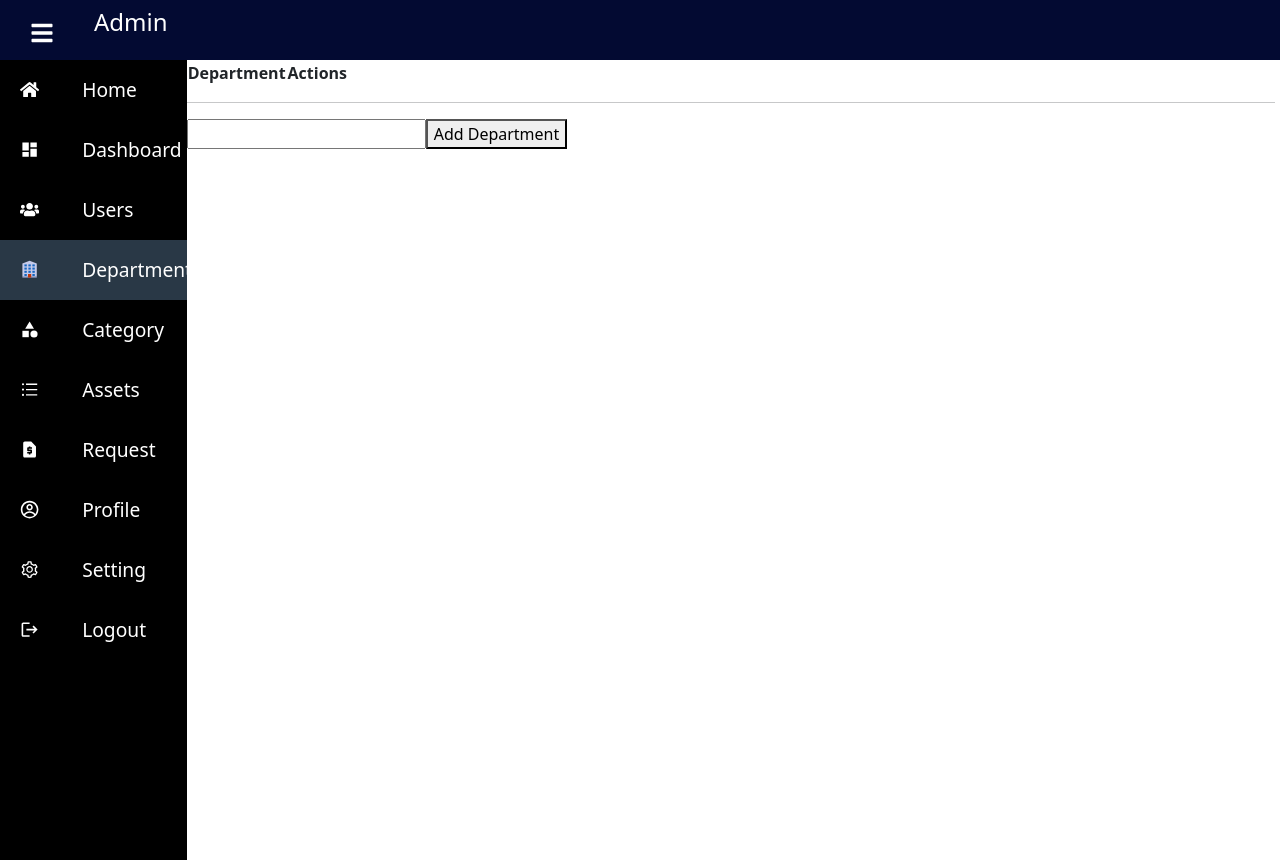
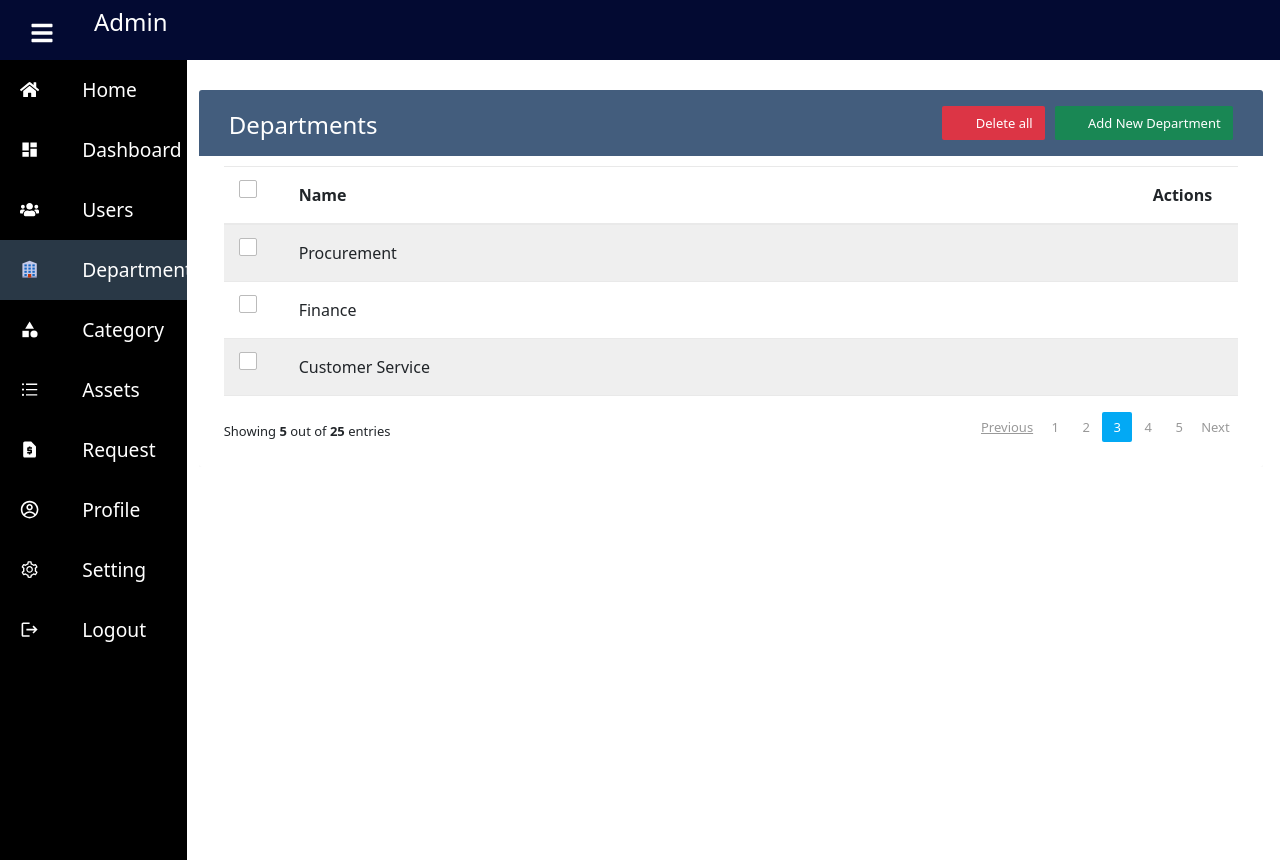
Before and after one commit to Rose-Maina/Asset-Inventory-Mgt-System, a React (Create React App) app in the folder client/: page /department in a window 1280 px wide. Built offline with nearby package versions, Linux system fonts and the light colour scheme.

Commit message:
Updated dependencies

```diff
--- a/client/src/Pages/Department.js
+++ b/client/src/Pages/Department.js
@@ -1,107 +1,176 @@
-import React from 'react';
 
-export default class DynamicTable extends React.Component {
-  constructor(props) {
-    super(props);
+import React from "react";
+import "bootstrap/dist/css/bootstrap.min.css";
 
-    this.state = {
-      department: "",
-      departments: []
-    }
-  }
+const Department = () => {
+  return (
+    <>
+<div class="container-xl">
+	<div class="table-responsive">
+		<div class="table-wrapper">
+			<div class="table-title">
+				<div class="row">
+					<div class="col-sm-6">
+						<h2>Departments</h2>
+					</div>
+					<div class="col-sm-6">
+						<a href="#addEmployeeModal" class="btn btn-success" data-toggle="modal"><i class="material-icons">&#xE147;</i> <span>Add New Department</span></a>
+						<a href="#deleteEmployeeModal" class="btn btn-danger" data-toggle="modal"><i class="material-icons">&#xE15C;</i> <span>Delete all</span></a>
+					</div>
+				</div>
+			</div>
 
-  updateDepartment(event) {
-    this.setState({
-      department: event.target.value
-    });
-  }
+			<table class="table table-striped table-hover">
+				<thead>
+					<tr>
+						<th>
+							<span class="custom-checkbox">
+								<input type="checkbox" id="selectAll"/>
+								<label for="selectAll"></label>
+							</span>
+						</th>
+						<th>Name</th>
+						<th>Actions</th>
+					</tr>
+				</thead>
+				<tbody>
+					<tr>
+						<td>
+							<span class="custom-checkbox">
+								<input type="checkbox" id="checkbox1" name="options[]" value="1"/>
+								<label for="checkbox1"></label>
+							</span>
+						</td>
+						<td>Procurement</td>
 
-  handleClick() {
-    var departments = this.state.departments;
 
-    departments.push(this.state.department);
+						<td>
+							<a href="#editEmployeeModal" class="edit" data-toggle="modal"><i class="material-icons" data-toggle="tooltip" title="Edit">&#xE254;</i></a>
+							<a href="#deleteEmployeeModal" class="delete" data-toggle="modal"><i class="material-icons" data-toggle="tooltip" title="Delete">&#xE872;</i></a>
+						</td>
+					</tr>
+					<tr>
+						<td>
+							<span class="custom-checkbox">
+								<input type="checkbox" id="checkbox2" name="options[]" value="1"/>
+								<label for="checkbox2"></label>
+							</span>
+						</td>
 
-    this.setState({
-      departments: departments,
-      department: ""
-    });
-  }
+						<td>Finance</td>
 
-  handleItemChanged(i, event) {
-    var departments = this.state.departments;
-    departments[i]  = event.target.value;
+						<td>
+							<a href="#editEmployeeModal" class="edit" data-toggle="modal"><i class="material-icons" data-toggle="tooltip" title="Edit">&#xE254;</i></a>
+							<a href="#deleteEmployeeModal" class="delete" data-toggle="modal"><i class="material-icons" data-toggle="tooltip" title="Delete">&#xE872;</i></a>
+						</td>
+					</tr>
+					<tr>
+						<td>
+							<span class="custom-checkbox">
+								<input type="checkbox" id="checkbox3" name="options[]" value="1"/>
+								<label for="checkbox3"></label>
+							</span>
+						</td>
 
-    this.setState({
-      departments: departments
+						<td>Customer Service</td>
 
-    });
-  }
 
-  handleItemDeleted(i) {
-    var departments = this.state.departments;
+						<td>
+							<a href="#editEmployeeModal" class="edit" data-toggle="modal"><i class="material-icons" data-toggle="tooltip" title="Edit">&#xE254;</i></a>
+							<a href="#deleteEmployeeModal" class="delete" data-toggle="modal"><i class="material-icons" data-toggle="tooltip" title="Delete">&#xE872;</i></a>
+						</td>
+					</tr>
 
-    departments.splice(i, 1);
+				</tbody>
+			</table>
+			<div class="clearfix">
+				<div class="hint-text">Showing <b>5</b> out of <b>25</b> entries</div>
+				<ul class="pagination">
+					<li class="page-item disabled"><a href="#">Previous</a></li>
+					<li class="page-item"><a href="#" class="page-link">1</a></li>
+					<li class="page-item"><a href="#" class="page-link">2</a></li>
+					<li class="page-item active"><a href="#" class="page-link">3</a></li>
+					<li class="page-item"><a href="#" class="page-link">4</a></li>
+					<li class="page-item"><a href="#" class="page-link">5</a></li>
+					<li class="page-item"><a href="#" class="page-link">Next</a></li>
+				</ul>
+			</div>
+		</div>
+	</div>
+</div>
+{/* Edit Modal   */}
+<div id="addEmployeeModal" class="modal fade">
+	<div class="modal-dialog">
+		<div class="modal-content">
+			<form>
+				<div class="modal-header">
+					<h4 class="modal-title">Department</h4>
+					<button type="button" class="close" data-dismiss="modal" aria-hidden="true">&times;</button>
+				</div>
+				<div class="modal-body">
+					<div class="form-group">
+						<label>Name</label>
+						<input type="text" class="form-control" required/>
+					</div>
+				</div>
+				<div class="modal-footer">
+					<input type="button" class="btn btn-default" data-dismiss="modal" value="Cancel"/>
+					<input type="submit" class="btn btn-success" value="Add"/>
+				</div>
+			</form>
+		</div>
+	</div>
+</div>
+ {/* Edit Modal   */}
+<div id="editEmployeeModal" class="modal fade">
+	<div class="modal-dialog">
+		<div class="modal-content">
+			<form>
+				<div class="modal-header">
+					<h4 class="modal-title">Edit Department</h4>
+					<button type="button" class="close" data-dismiss="modal" aria-hidden="true">&times;</button>
+				</div>
+				<div class="modal-body">
+					<div class="form-group">
+						<label>Name</label>
+						<input type="text" class="form-control" required/>
+					</div>
+				</div>
+				<div class="modal-footer">
+					<input type="button" class="btn btn-default" data-dismiss="modal" value="Cancel"/>
+					<input type="submit" class="btn btn-info" value="Save"/>
+				</div>
+			</form>
+		</div>
+	</div>
+</div>
+ {/* Delete Modal */}
+<div id="deleteEmployeeModal" class="modal fade">
+	<div class="modal-dialog">
+		<div class="modal-content">
+			<form>
+				<div class="modal-header">
+					<h4 class="modal-title">Delete Department</h4>
+					<button type="button" class="close" data-dismiss="modal" aria-hidden="true">&times;</button>
+				</div>
+				<div class="modal-body">
+					<p>Are you sure you want to delete this Department?</p>
+					<p class="text-warning"><small>This action cannot be undone.</small></p>
+				</div>
+				<div class="modal-footer">
+					<input type="button" class="btn btn-default" data-dismiss="modal" value="Cancel"/>
+					<input type="submit" class="btn btn-danger" value="Delete"/>
+				</div>
+			</form>
+		</div>
+	</div>
+</div>
 
-    this.setState({
-      departments: departments
-    });
-  }
 
-  renderRows() {
-    var context = this;
 
-    return  this.state.departments.map(function(o, i) {
-              return (
-                <tr key={"item-" + i}>
-                  <td>
-                    <input
-                      type="text"
-                      value={o}
-                      onChange={context.handleItemChanged.bind(context, i)}
-                    />
-                  </td>
-                  <td>
-                    <button
-                      onClick={context.handleItemDeleted.bind(context, i)}
-                    >
-                      Delete
-                    </button>
-                  </td>
-                </tr>
-              );
-            });
-  }
+        </>
 
-  render() {
-    return (
-      <div>
-        <table className="">
-          <thead>
-            <tr>
-              <th>
-                Department
-              </th>
-              <th>
-                Actions
-              </th>
-            </tr>
-          </thead>
-          <tbody>
-            {this.renderRows()}
-          </tbody>
-        </table>
-        <hr/>
-        <input
-          type="text"
-          value={this.state.department}
-          onChange={this.updateDepartment.bind(this)}
-        />
-        <button
-          onClick={this.handleClick.bind(this)}
-        >
-          Add Department
-        </button>
-      </div>
-    );
-  }
-}
+  );
+};
+
+export default Department;
--- a/package.json
+++ b/package.json
@@ -9,5 +9,8 @@
         "clean": "rm -rf public",
         "deploy": "cp -a client/build/. public/",
         "heroku-postbuild": "npm run clean && npm run build && npm run deploy"
+    },
+    "dependencies": {
+        "react-table": "^7.8.0"
     }
 }
```
Also changed, not shown: 2 other files (tests, documents, lock files or other folders). Lines whose indentation alone changed are shown as unchanged.
